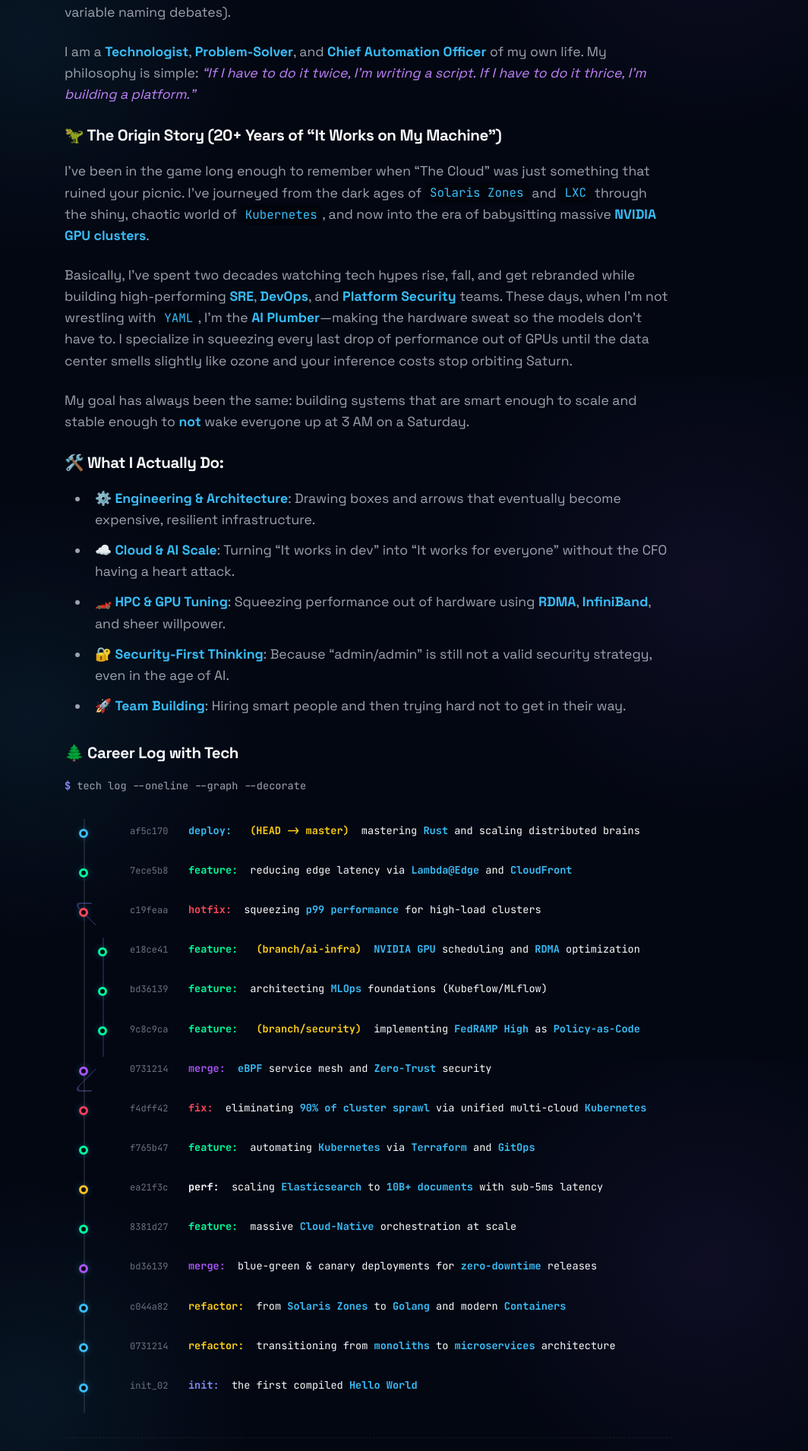
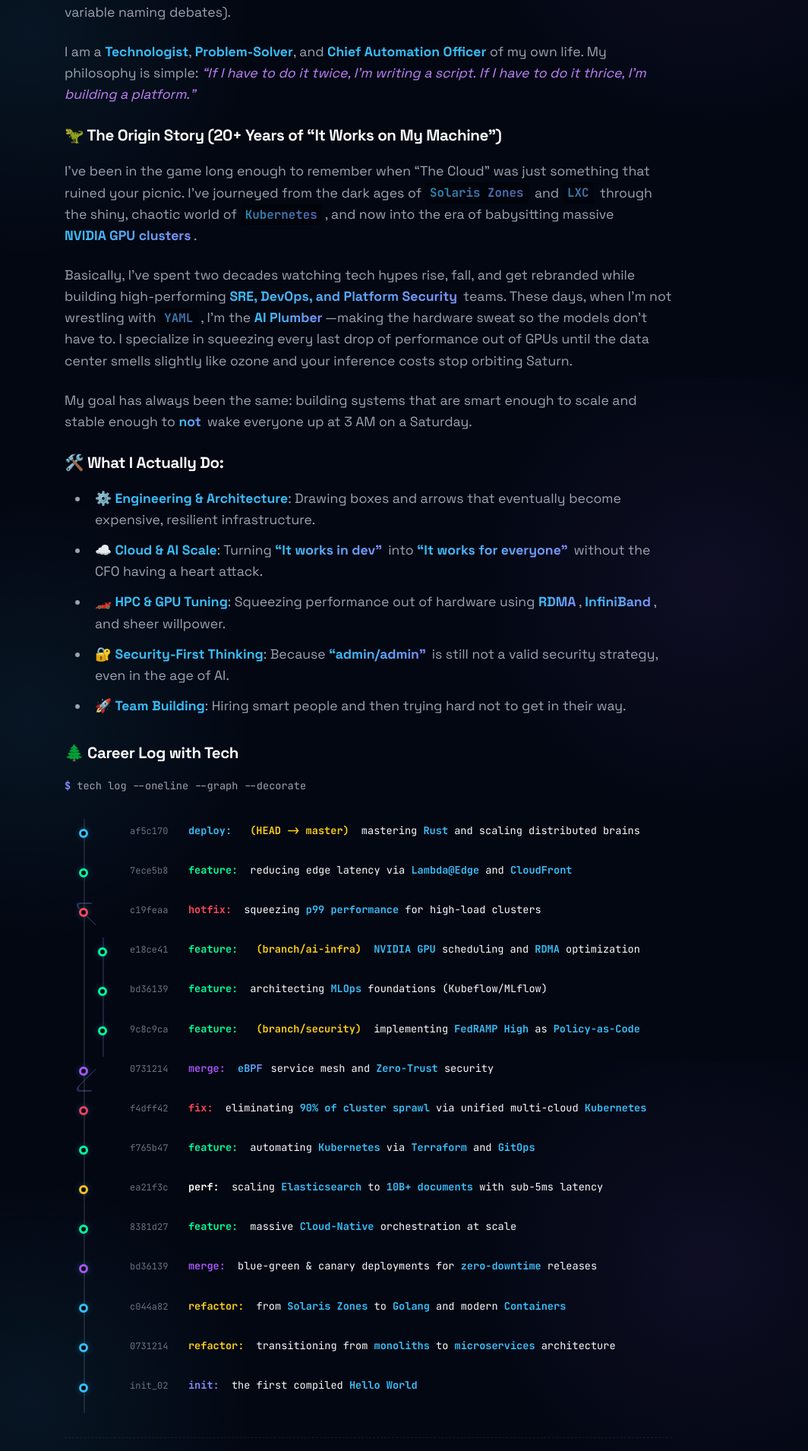
Before and after one commit to kodelint/kodelint.github.io, a Jekyll site: the page built from index.md, in a window 1280 px wide. Shown: the part 1304-3214 px from the top of the page at 76% size, without its empty margins (155-1219 px from the left). Built offline with Jekyll 4.4.1, drawn with Linux system fonts in a browser that asks for light colours; nearby versions of some CDN libraries.

Commit message:
feat: quirky tooltip messages and UI polish

```diff
--- a/assets/css/main.css
+++ b/assets/css/main.css
@@ -483,22 +483,25 @@
   align-items: center;
   gap: 0.5rem;
   position: relative;
-  overflow: hidden;
+  /* Removed overflow: hidden to prevent arrow cropping */
+  padding-right: 10px; /* Space for arrow animation */
 }
 
 .read-more::before {
   content: '';
   position: absolute;
   bottom: 0;
-  left: -100%;
+  left: 0;
   width: 100%;
   height: 2px;
   background: var(--accent-primary);
-  transition: left 0.3s ease;
+  transform: scaleX(0);
+  transform-origin: left;
+  transition: transform 0.3s ease;
 }
 
 .post:hover .read-more::before, .project:hover .read-more::before {
-  left: 0;
+  transform: scaleX(1);
 }
 
 .read-more::after {
@@ -1367,11 +1370,40 @@
   filter: blur(0px);
 }
 
-/* Infrastructure Tooltips */
+/* Infrastructure Tooltips - Energy Flow */
 .tooltip-container {
   position: relative;
-  display: inline-block;
+  display: inline-block; /* Changed back to inline-block to respect padding/transform */
   cursor: help;
+  font-weight: 700;
+  padding-right: 0.2em; /* Prevent clipping of italic/swash characters */
+
+  /* Gradient Text Effect */
+  background: linear-gradient(
+    90deg,
+    var(--accent-primary) 0%,
+    var(--accent-secondary) 50%,
+    var(--accent-primary) 100%
+  );
+  background-size: 200% auto;
+  -webkit-background-clip: text;
+  background-clip: text;
+  -webkit-text-fill-color: transparent;
+  color: var(--accent-primary); /* Fallback */
+
+  animation: textShimmer 3s linear infinite;
+}
+
+@keyframes textShimmer {
+  0% { background-position: 0% center; }
+  100% { background-position: 200% center; }
+}
+
+.tooltip-container:hover {
+  text-shadow: 0 0 15px var(--accent-glow); /* Glow on hover */
+  /* Note: text-shadow usually conflicts with background-clip:text in some browsers,
+     but we'll keep it for the glow effect if supported or use filter */
+  filter: drop-shadow(0 0 5px var(--accent-primary));
 }
 
 .tooltip-container .tooltip-box {
@@ -1381,6 +1413,14 @@
   backdrop-filter: blur(12px);
   border: 1px solid var(--accent-primary);
   color: var(--text-secondary);
+
+  /* Reset parent's text effects so the box content is visible */
+  -webkit-text-fill-color: var(--text-secondary);
+  -webkit-background-clip: border-box;
+  background-clip: border-box;
+  text-shadow: none;
+  font-weight: normal; /* Reset bold from parent */
+
   text-align: left;
   padding: 1rem;
   border-radius: var(--radius-md);
--- a/index.md
+++ b/index.md
@@ -23,18 +23,18 @@
 
 ### 🦖 The Origin Story (20+ Years of "It Works on My Machine")
 
-I’ve been in the game long enough to remember when "The Cloud" was just something that ruined your picnic. I’ve journeyed from the dark ages of <span class="tooltip-container">`Solaris Zones`<span class="tooltip-box"><b>Solaris Zones [man]</b>The OG of containerization. Hard partitions before Docker was even a thing.</span></span> and <span class="tooltip-container">`LXC`<span class="tooltip-box"><b>LXC [man]</b>Linux Containers. The high-performance bridge between virtualization and modern Docker.</span></span> through the shiny, chaotic world of <span class="tooltip-container">`Kubernetes`<span class="tooltip-box"><b>Kubernetes [man]</b>The orchestrator of everything. YAML monsters and Pod herding included.</span></span>, and now into the era of babysitting massive **NVIDIA GPU clusters**.
+I’ve been in the game long enough to remember when "The Cloud" was just something that ruined your picnic. I’ve journeyed from the dark ages of <span class="tooltip-container">`Solaris Zones`<span class="tooltip-box"><b>Ancient Magic [ancient]</b>Hard partitions from a time when servers were the size of refrigerators and 'uptime' was measured in years, not pod restarts.</span></span> and <span class="tooltip-container">`LXC`<span class="tooltip-box"><b>Docker's Granddad [history]</b>The bridge between 'it's a VM' and 'it's a container'. Mostly used today by people who actually understand how Linux namespaces work.</span></span> through the shiny, chaotic world of <span class="tooltip-container">`Kubernetes`<span class="tooltip-box"><b>Kubernetes [man]</b>The orchestrator of everything. YAML monsters and Pod herding included.</span></span>, and now into the era of babysitting massive <span class="tooltip-container">**NVIDIA GPU clusters**<span class="tooltip-box"><b>Money Pit [noun]</b>A hole in the ground where you throw venture capital in exchange for heat and slightly faster matrix multiplication.</span></span>.
 
-Basically, I’ve spent two decades watching tech hypes rise, fall, and get rebranded while building high-performing **SRE**, **DevOps**, and **Platform Security** teams. These days, when I'm not wrestling with <span class="tooltip-container">`YAML`<span class="tooltip-box"><b>YAML [man]</b>Yet Another Markup Language. Or as I call it: Indentation-induced Engineering Therapy.</span></span>, I'm the **AI Plumber**—making the hardware sweat so the models don't have to. I specialize in squeezing every last drop of performance out of GPUs until the data center smells slightly like ozone and your inference costs stop orbiting Saturn.
+Basically, I’ve spent two decades watching tech hypes rise, fall, and get rebranded while building high-performing <span class="tooltip-container">**SRE**, **DevOps**, and **Platform Security**<span class="tooltip-box"><b>The Holy Trinity [myth]</b>Three distinct roles that managers think can be filled by one person with "passion" and "grit".</span></span> teams. These days, when I'm not wrestling with <span class="tooltip-container">`YAML`<span class="tooltip-box"><b>YAML [man]</b>Yet Another Markup Language. Or as I call it: Indentation-induced Engineering Therapy.</span></span>, I'm the <span class="tooltip-container">**AI Plumber**<span class="tooltip-box"><b>Mario for Models [job]</b>I don't rescue princesses; I unclog data pipes and make sure the tensors flow in the right direction.</span></span>—making the hardware sweat so the models don't have to. I specialize in squeezing every last drop of performance out of GPUs until the data center smells slightly like ozone and your inference costs stop orbiting Saturn.
 
-My goal has always been the same: building systems that are smart enough to scale and stable enough to **not** wake everyone up at 3 AM on a Saturday.
+My goal has always been the same: building systems that are smart enough to scale and stable enough to <span class="tooltip-container">**not**<span class="tooltip-box"><b>The Dream [concept]</b>A theoretical state of existence where my pager doesn't sound like a dubstep concert at 3 AM.</span></span> wake everyone up at 3 AM on a Saturday.
 
 ### 🛠️ What I Actually Do:
 
 - ⚙️ **Engineering & Architecture**: Drawing boxes and arrows that eventually become expensive, resilient infrastructure.
-- ☁️ **Cloud & AI Scale**: Turning "It works in dev" into "It works for everyone" without the CFO having a heart attack.
-- 🏎️ **HPC & GPU Tuning**: Squeezing performance out of hardware using <span class="tooltip-container">**RDMA**<span class="tooltip-box"><b>RDMA [man]</b>Remote Direct Memory Access. Bypassing the CPU for blazing fast data transfer between nodes.</span></span>, <span class="tooltip-container">**InfiniBand**<span class="tooltip-box"><b>InfiniBand [man]</b>High-throughput, low-latency networking designed for the most demanding technical workloads.</span></span>, and sheer willpower.
-- 🔐 **Security-First Thinking**: Because "admin/admin" is still not a valid security strategy, even in the age of AI.
+- ☁️ **Cloud & AI Scale**: Turning <span class="tooltip-container">"It works in dev"<span class="tooltip-box"><b>The Great Lie [phrase]</b>A contractual disclaimer meaning "It ran on my MacBook once, so good luck with your Linux kernel version."</span></span> into <span class="tooltip-container">"It works for everyone"<span class="tooltip-box"><b>Utopia [fiction]</b>A mythical land where dependencies match, versions align, and users read documentation.</span></span> without the CFO having a heart attack.
+- 🏎️ **HPC & GPU Tuning**: Squeezing performance out of hardware using <span class="tooltip-container">**RDMA**<span class="tooltip-box"><b>Speed Demon [tech]</b>Skipping the CPU like it's a slow middle manager. Direct memory access for the impatient.</span></span>, <span class="tooltip-container">**InfiniBand**<span class="tooltip-box"><b>The Fast Lane [tech]</b>Networking so fast it makes Ethernet look like a carrier pigeon with a broken wing. Expensive, temperamental, and absolutely glorious.</span></span>, and sheer willpower.
+- 🔐 **Security-First Thinking**: Because <span class="tooltip-container">"admin/admin"<span class="tooltip-box"><b>Security Through Laziness [strategy]</b>If the password is easy to guess, maybe the hackers will think it's a trap and leave.</span></span> is still not a valid security strategy, even in the age of AI.
 - 🚀 **Team Building**: Hiring smart people and then trying hard not to get in their way.
 
 ### 🌲 Career Log with Tech
@@ -178,12 +178,12 @@
 
 ### 🧠 Why This Blog Exists
 
-This site is my **Engineering Therapy**. It’s where I document my battles with distributed systems and "HPC magic" before they get lost in the sea of browser tabs I never close. It serves a few noble purposes:
+This site is my <span class="tooltip-container">**Engineering Therapy**<span class="tooltip-box"><b>Screaming into the Void [activity]</b>Cheaper than a therapist, but with more YAML syntax errors.</span></span>. It’s where I document my battles with distributed systems and "HPC magic" before they get lost in the sea of browser tabs I never close. It serves a few noble purposes:
 
-1.  **Public Service**: Helping you solve that obscure, soul-crushing error message you found on Google at 2 AM. If I can save one person from a **Segfault** or a **Deadlock**, I’ve done my job.
+1.  **Public Service**: Helping you solve that obscure, soul-crushing error message you found on Google at 2 AM. If I can save one person from a <span class="tooltip-container">**Segfault**<span class="tooltip-box"><b>Memory Amnesia [error]</b>The program tried to touch a memory it didn't own. It's like walking into a stranger's house and getting kicked out immediately.</span></span> or a <span class="tooltip-container">**Deadlock**<span class="tooltip-box"><b>Mexican Standoff [state]</b>Thread A wants Resource B. Thread B wants Resource A. They both die waiting. Tragic.</span></span>, I’ve done my job.
 2.  **External Brain**: Reminding future me how I fixed that exact same "impossible" bug 6 months ago. Let's be honest, if the compiler didn't catch it and I didn't blog it, it never happened.
-3.  **Typed Sanity**: A safe space to celebrate the joy of **Golang** binaries and my ongoing struggle to satisfy the **Rust** borrow checker. You won't find any interpreted chaos here—just pure, statically-linked systems-level sanity.
-4.  **Distributed Venting**: Because sometimes you just need to rant about why your cluster state is currently a dumpster fire or why **RDMA** is acting like it's 1995.
+3.  **Typed Sanity**: A safe space to celebrate the joy of <span class="tooltip-container">**Golang**<span class="tooltip-box"><b>Gopher Power [lang]</b>Google's way of saying "I trust you with concurrency, but not with generics (initially)."</span></span> binaries and my ongoing struggle to satisfy the <span class="tooltip-container">**Rust**<span class="tooltip-box"><b>The Borrower [lang]</b>It treats you like a toddler with scissors. "No! You can't have mutable access!"</span></span> borrow checker. You won't find any interpreted chaos here—just pure, statically-linked systems-level sanity.
+4.  **Distributed Venting**: Because sometimes you just need to rant about why your cluster state is currently a dumpster fire or why <span class="tooltip-container">**RDMA**<span class="tooltip-box"><b>Speed Demon [tech]</b>Skipping the CPU like it's a slow middle manager. Direct memory access for the impatient.</span></span> is acting like it's 1995.
 
 Thanks for stopping by. If you see me in a data center, a Slack thread, or wrestling with a borrow checker, say hi!
 
@@ -192,5 +192,5 @@
 </div>
 
 <blockquote style="margin-top: 2rem; border-left: 4px solid var(--accent-tertiary); padding-left: 2rem; color: var(--text-primary); font-size: 1.5rem; font-family: var(--font-heading); font-style: italic;">
-  "I turn <span style="color: #6F4E37;">Coffee</span> and <span style="color: #ed1c24;">Red Bull</span> into code, and existential <span style="color: #ffa726;">anxiety</span> into <span class="tooltip-container">distributed architecture<span class="tooltip-box"><b>Architecture [man]</b>Drawing boxes and arrows until someone pays for them.</span></span>." <span style="color: var(--accent-primary);"> — That's Me!! </span>
+  "I turn <span class="tooltip-container"><span style="color: #6F4E37;">Coffee</span><span class="tooltip-box"><b>Black Gold [liquid]</b>Turning sleep deprivation into somewhat functional code since my first 'Hello World'.</span></span> and <span class="tooltip-container"><span style="color: #ed1c24;">Red Bull</span><span class="tooltip-box"><b>Liquid Overclock [chemical]</b>Because sometimes the hardware isn't the only thing that needs to run at 5GHz to meet a deadline.</span></span> into code, and existential <span class="tooltip-container"><span style="color: #ffa726;">anxiety</span><span class="tooltip-box"><b>The Engine [emotion]</b>The primary fuel source for 2 AM refactors and checking 'git status' for the 50th time.</span></span> into <span class="tooltip-container">distributed architecture<span class="tooltip-box"><b>Architecture [man]</b>Drawing boxes and arrows until someone pays for them.</span></span>." <span style="color: var(--accent-primary);"> — That's Me!! </span>
 </blockquote>
```
Also changed, not shown: _posts/2025-06-23-I_Got_Tired_of_Typoing_in_My_Git_Commits_So_I_Wrote_a_Spellchecker.md (+1 -1 lines).
